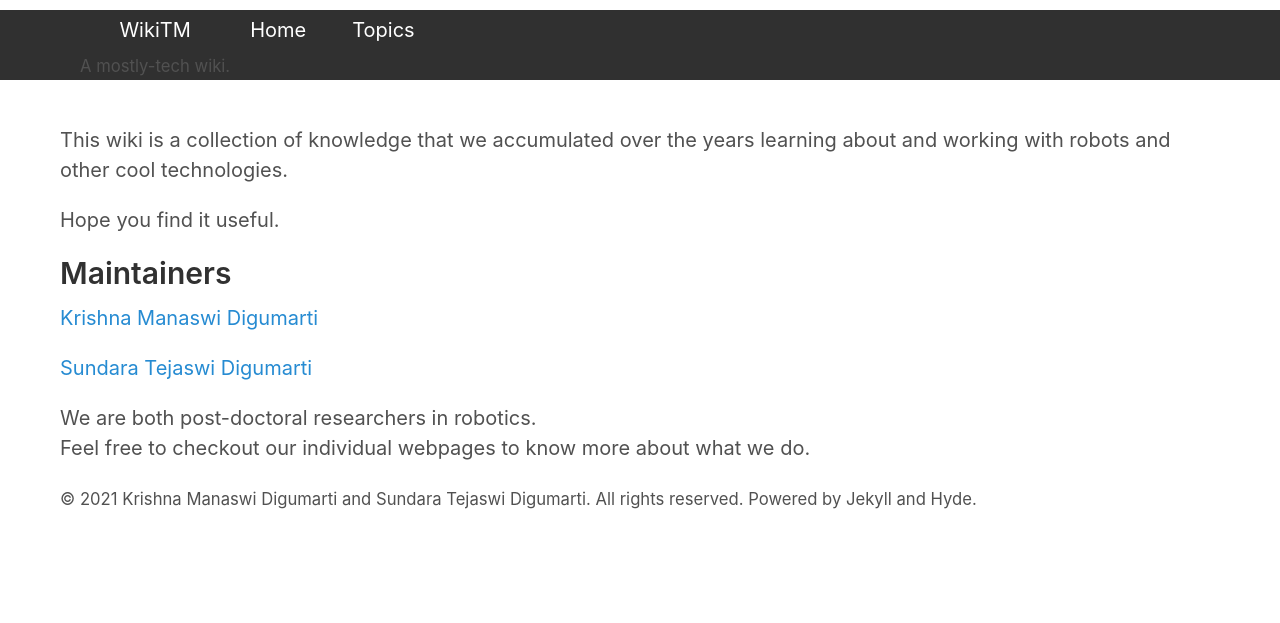
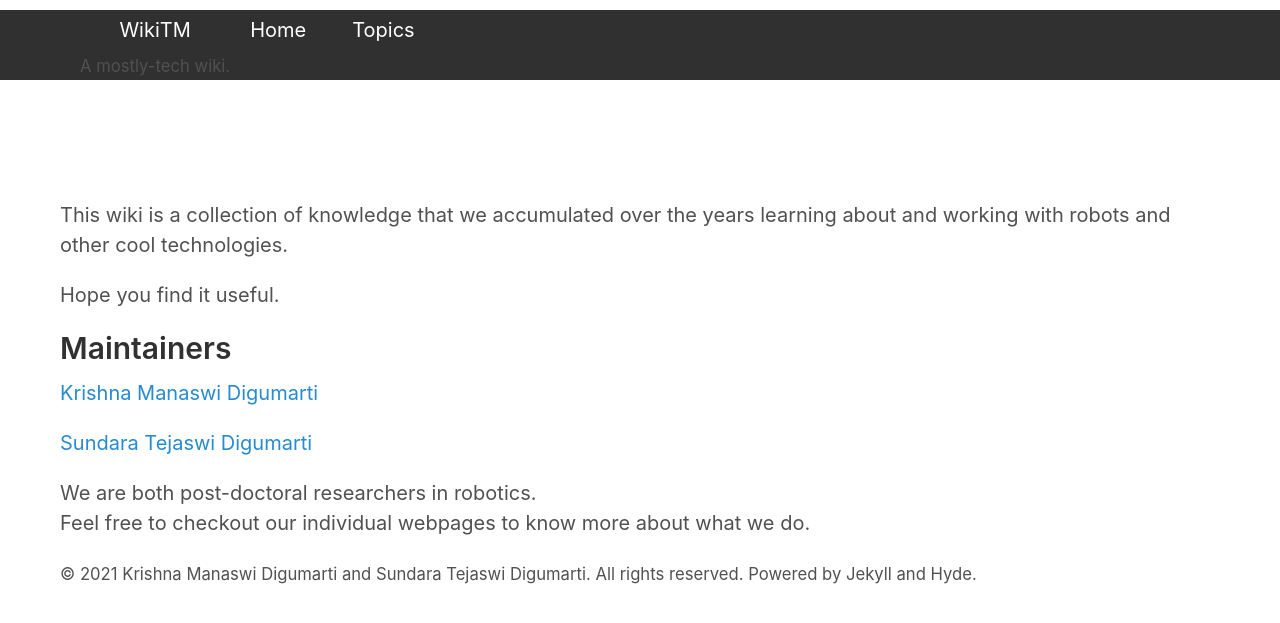
Before and after one commit to tejaswid/wikitm, a Jekyll site: the page built from index.html, in a window 1280 px wide. Shown: the top 623 px of the page. Built offline with Jekyll 4.4.1, drawn with Linux system fonts in a browser that asks for light colours; the list of posts is cut into pages by our own code.

Commit message:
Fixing top margin on small screens

```diff
--- a/_sass/_content.scss
+++ b/_sass/_content.scss
@@ -19,7 +19,7 @@
     //margin-left: calc(#{$width-sidebar} + 2rem);
     margin-left: 2rem;
     margin-right: 2rem;
-    margin-top: 6.25rem;
+    margin-top: 10rem;
   }
 }
 
```
